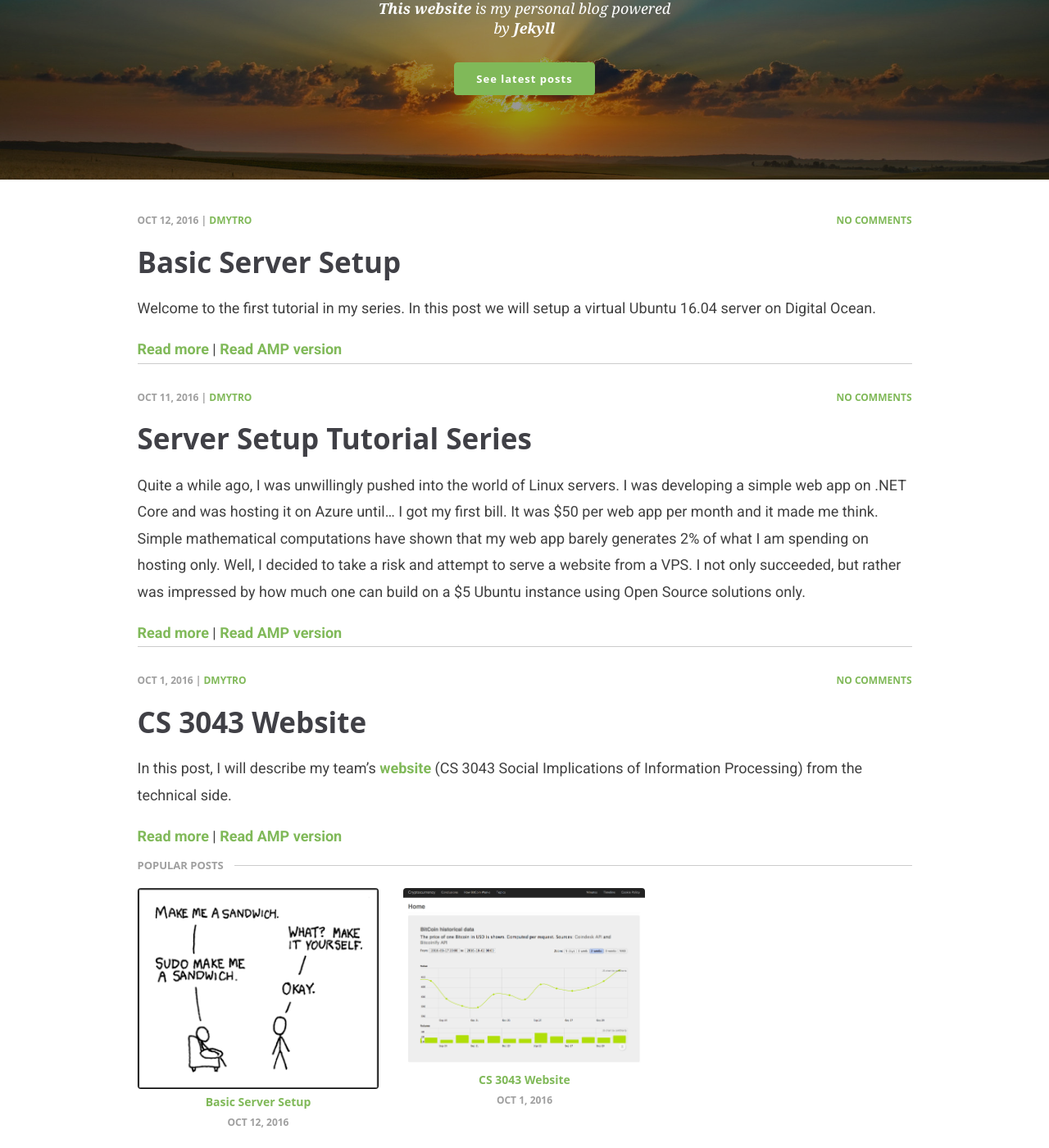
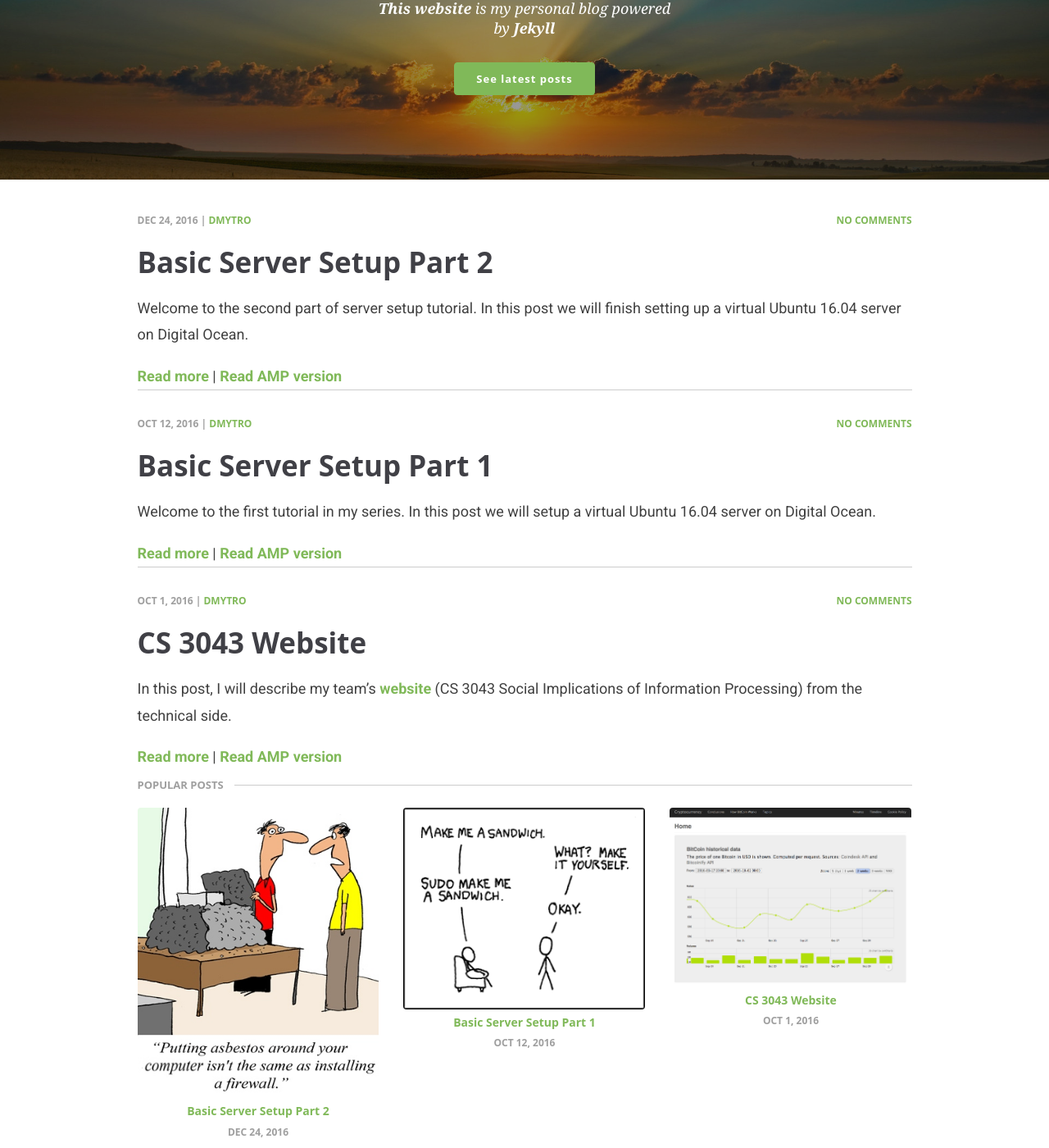
Before and after one commit to dbogatov/my-blog, a Jekyll site: the page built from index.html, in a window 1280 px wide and 1400 px high, scrolled down 229 px. Shown: the whole window at 82% size. Built offline with Jekyll 4.4.1, drawn with Linux system fonts in a browser that asks for light colours; nearby versions of some CDN libraries; library files that are not in the unit come from our copies; the list of posts is cut into pages by our own code; comment, search, counter and statistics services are not loaded; some of the changed lines change nothing that is shown; some of the changed text lies outside the part shown.

Commit message:
Add basic server setup part 2.

````diff
--- a/_data/popular.json
+++ b/_data/popular.json
@@ -1,4 +1,5 @@
 [
 	2,
-	4
+	4,
+	5
 ]
--- a/_layouts/default.html
+++ b/_layouts/default.html
@@ -156,6 +156,7 @@
 		<!--PrismJS-->
 		<script type="text/javascript" src="/assets/components/prism/prism.js"></script>
 		<script type="text/javascript" src="/assets/components/prism/components/prism-nginx.min.js"></script>
+		<script type="text/javascript" src="/assets/components/prism/components/prism-bash.min.js"></script>
 		<script type="text/javascript" src="/assets/js/modifiedLineNumbersPrism.js"></script>
 
 		<!--Googel Maps-->
--- a/_posts/2016-10-12-basic-server-setup.md
+++ b/_posts/2016-10-12-basic-server-setup.md
@@ -5,16 +5,16 @@ guid: 4
 
 categories: [Server]
 date: 2016-10-12 22:05:00 UTC
-title: Basic Server Setup
+title: Basic Server Setup Part 1
 author: dmytro
 tags: [ssh, sudo, server]
-image: basic-server-setup.png
+image: basic-server-setup-part-1.png
 ---
 
 Welcome to the first tutorial in my series.
 In this post we will setup a virtual Ubuntu 16.04 server on Digital Ocean.
 
-![Sudo fun](/assets/images/posts/basic-server-setup.png){:class="img-responsive"}
+![Sudo fun](/assets/images/posts/basic-server-setup-part-1.png){:class="img-responsive"}
 
 In this part we will:
 
--- /dev/null
+++ b/_posts/2016-12-24-basic-server-setup-part-2.md
@@ -0,0 +1,207 @@
+---
+layout: post
+
+guid: 5
+
+categories: [Server]
+date: 2016-12-24 20:35:00 UTC
+title: Basic Server Setup Part 2
+author: dmytro
+tags: [ssh, sudo, server]
+image: basic-server-setup-part-2.jpg
+---
+
+Welcome to the second part of server setup tutorial.
+In this post we will finish setting up a virtual Ubuntu 16.04 server on Digital Ocean.
+
+![Sudo fun](/assets/images/posts/basic-server-setup-part-2.jpg){:class="img-responsive"}
+
+In the previous part we did
+
+* create a droplet (Linux instance)
+* create a user with `sudo` privilages
+* add SSH key for authentication and disable `root` login
+
+In this part we will
+
+* configure a basic firewall
+* set correct timezone
+* create a `swap` file
+
+along the way, I will explain why we do things and how we do things.
+
+## Firewall
+
+### Why do we need it?
+
+The main reason to use a firewall is to secure your server.
+Although firewall does not protect you from all kinds of attacks, it still prevents a large number of them.
+
+The basic firewall we are about to configure will simply allow or deny certain connections on certain ports.
+All devices on the network (and your server in particular) communicate with each other through *ports*.
+Think of a port as a little window in the house (server) through which you can pass messages and some small stuff.
+*Open port* means that the window is open and any tenant (program on the server) may use it.
+
+Without a firewall, any program can listen to any port (ports lower than 1024 are restricted to `root` user).
+Such configuration undermines the overall security of the server.
+A malicious script (virus, botnet, malware) is therefore able to communicate with its command center.
+Attackers are able to "ping" your server through different ports seeking for vulnerabilities and performing a DDoS attack.
+Firewall mostly solves these problems.
+
+### UFW
+
+UFW (Uncomplicated Firewall) is a piece of software built on top of the `iptables`.
+UFW is much more simple and user friendly, however.
+For the sake of little demo, here is the sample command for `iptables`.
+
+```
+iptables -A INPUT -i eth1 -p tcp -s 192.168.1.0/24 --dport 80 -j DROP
+```
+
+Here is the similar command written for UFW.
+
+```
+ufw allow from 192.168.1.0 to any port 80
+```
+
+If you think that the former is more readable, feel free to skip this section.
+
+### Setting up the firewall
+
+First of all, install `ufw`.
+It may be already installed on your system.
+
+```
+sudo apt-get install ufw
+```
+
+Check the status of the firewall.
+
+```
+sudo ufw status verbose
+```
+
+It should be disabled (inactive).
+Before we activate it, let us create some rules.
+First rules we will create are the *default* rules - they apply if there is no *more specific* rule.
+General practice is to allow outbound connections and deny inbound ones.
+
+```bash
+sudo ufw default deny incoming
+sudo ufw default allow outgoing
+```
+
+The first specific rule we have to have is an SSH (port 22) rule.
+You are now connected through the SSH and if you do not explicitly allow the connection, you will lose SSH access to your server.
+Do not worry though, Digital Ocean still lets you connect through the console in case the SSH is unavailable.
+
+```
+sudo ufw allow ssh
+```
+
+So far we can enable the firewall.
+
+```
+sudo ufw enable
+```
+
+Now, try to reconnect to your server, you should be able to do so.
+
+### Further reading
+
+Congratulations, you have a very secure firewall setup now.
+You block almost all incoming connections.
+Of course, you will need more flexible policies with time, so here is the quick list of what UFW can do.
+This list is not exhaustive.
+
+* Allow/deny connections to certain ports
+* Allow/deny connections from certain addresses, ranges and networks
+* Allow/deny connections to certain network interfaces (say, if you have multiple networks cards or virtual interfaces)
+
+Here is the list of common ports you might want to keep open.
+
+* **SSH** port 20
+* **HTTP** port 80
+* **HTTPS** port 443
+* **FTP** port 21
+* **SMPT** port 25
+* **IMAP** port 143
+* **rsync** port 873
+
+Digital Ocean has a great [article](https://www.digitalocean.com/community/tutorials/ufw-essentials-common-firewall-rules-and-commands) on UFW.
+
+## Configure timezones
+
+### Why do we need it?
+
+Many server operations highly depend on time and timestamps.
+Each message in the system logs has a timestamp with it, most of the scheduled task determine whether to run depending on the time it ran last time, security certificates validation includes verifying the expiration date.
+Matters get worse when two servers start talking to each other and while their time is unsynchronized.
+
+In this section we will
+
+* configure the server's timezone
+* install a daemon which synchronizes time with dedicated time servers on each boot
+
+### Setting up timezones
+
+The following command will bring up the UI where you can select a timezone.
+Please, select your **server's** timezone, **not** yours.
+
+```
+sudo dpkg-reconfigure tzdata
+```
+
+This command will install a daemon which synchronizes time.
+
+```bash
+sudo apt-get update
+sudo apt-get install ntp
+```
+
+That's it. Daemon is installed, configured and will run on each boot.
+
+## SWAP file
+
+### Why do we need it?
+
+Simply put, `swap` file is a place on your hard disk, which gets used as RAM when there is too little RAM available.
+The system operates on RAM like there is no `swap` file, just the memory card capacity is increased.
+So, in the system's view, RAM is *RAM on memory card* plus *the size of the swap file*.
+This approach is useful when some of your apps request more RAM than you have on your memory card.
+However, it is always better to upgrade RAM if the budget allows.
+
+There are a few caveats though.
+
+> Do not use SWAP file if you have enough RAM (or can purchases enough RAM).
+> You hard disk is much slower than the RAM, so while you win in "RAM" size, you lose in "RAM" average read/write speed.
+
+> As you might know, the number of requests to a RAM is incompatible to the number of requests to a hard disk.
+> Be prepared that the space allocated for the SWAP file will get hundred times more requests than other regions on the disk.
+> Therefore, the disk will run-out extremely quickly.
+> In the case of SSD the issue is critical since they have very certain number of access times before they die.
+> Digital Ocean does **not** recommend using SWAP files on their SSD machines.
+
+If you still want to use SWAP file (and I think it is still useful despite its disadvantages), please, read on.
+
+### Setting up SWAP file
+
+These are the few commands you need to get SWAP working.
+
+```bash
+
+sudo fallocate -l 4G /swapfile # this will allocate 4Gb space for the file swapfile in the root directory
+sudo chmod 600 /swapfile # very important - restrict users from seeing the content of the file
+sudo mkswap /swapfile # tell system that this file is a SWAP file
+sudo swapon /swapfile # let system start using the SWAP file
+
+```
+
+These commands enable SWAP file for the session.
+If you want to enable SWAP file on boot, execute the following.
+
+```
+sudo sh -c 'echo "/swapfile none swap sw 0 0" >> /etc/fstab'
+```
+
+You are all set.
````
Also changed, not shown: _drafts/2016-10-11-server-setup-tutorial-series.md (renamed from _posts/2016-10-11-server-setup-tutorial-series.md), assets/images/posts/basic-server-setup-part-1.png (renamed from assets/images/posts/basic-server-setup.png), assets/images/posts/basic-server-setup-part-2.jpg (added).
